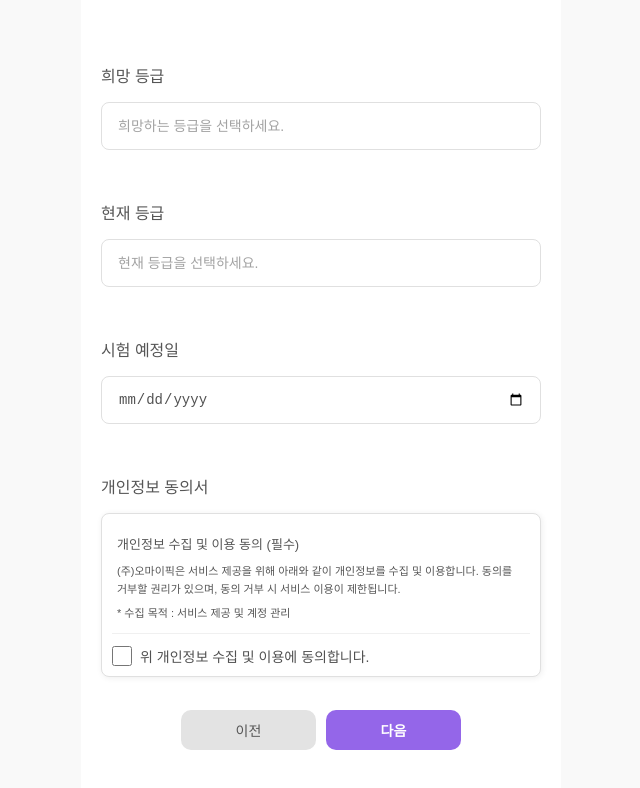
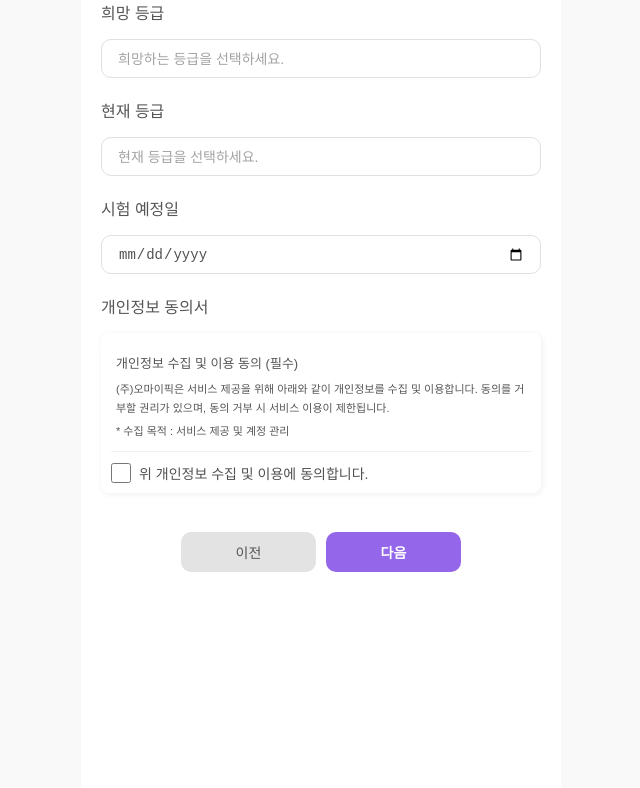
Before and after one commit to SSAFY12-B107/OmyPIc, a React (Vite) app in the folder Frontend/: page /auth/profile in a window 1280 px wide. Shown: the top 788 px of the page, without its empty margins (319-959 px from the left). Built offline with nearby package versions, Linux system fonts and the light colour scheme.

Commit message:
[fix]profile 페이지 css 변경

```diff
--- a/Frontend/src/pages/auth/Profile.module.css
+++ b/Frontend/src/pages/auth/Profile.module.css
@@ -1,6 +1,4 @@
 .profile-container {
-  display: flex;
-  flex-direction: column;
   background-color: #ffffff;
   width: 100%;
   min-height: 100vh;
@@ -8,15 +6,13 @@
   box-sizing: border-box;
   max-width: 50rem;
   margin: 0 auto;
-  justify-content: center;
 }
 
 .form-group {
-  margin-bottom: 5rem;
+  margin-bottom: 2rem;
 }
 
 .form-label {
-  display: flex;
   align-items: center;
   margin-bottom: 1.5rem;
 }
@@ -39,9 +35,9 @@
 .select,
 .date-input {
   width: 100%;
-  height: 4.8rem;
+  height: 3.9rem;
   border: 1px solid #e0e0e0;
-  border-radius: 0.8rem;
+  border-radius: 1rem;
   padding: 0 1.6rem;
   font-size: 1.4rem;
   color: #515151;
@@ -85,7 +81,7 @@
 }
 
 .terms-container {
-  border: 1px solid #e0e0e0;
+  width: 100%;
   border-radius: 0.8rem;
   padding: 1rem;
   background-color: #fff;
@@ -113,7 +109,7 @@
 .checkbox-container {
   display: flex;
   align-items: center;
-  padding-top: 1.2rem;
+  padding-top: 1.1rem;
   border-top: 1px solid #f0f0f0;
   position: relative;
   background-color: #fff;
@@ -136,9 +132,6 @@
   justify-content: center;
   width: 100%;
   gap: 1rem;
-  position: fixed;
-  bottom: 5rem;
-  left: 0;
   padding: 0 1rem;
   margin-top: 3.9rem;
 }
--- a/Frontend/src/pages/auth/Profile.tsx
+++ b/Frontend/src/pages/auth/Profile.tsx
@@ -1,6 +1,6 @@
-import { useState } from "react";
+import React, { useState } from "react";
 import styles from "./Profile.module.css";
-import NavigationButton from "@/components/common/NavigationButton";
+import NavigationButton from "../../components/common/NavigationButton";
 import { useNavigate } from "react-router-dom";
 
 function ProfilePage() {
@@ -48,7 +48,6 @@ function ProfilePage() {
   navigate("/auth/survey", {state: {profileData: formData}});
   console.log("다음 버튼 클릭");
   };
-
 
   return (
     <div className={styles["profile-container"]}>
```
